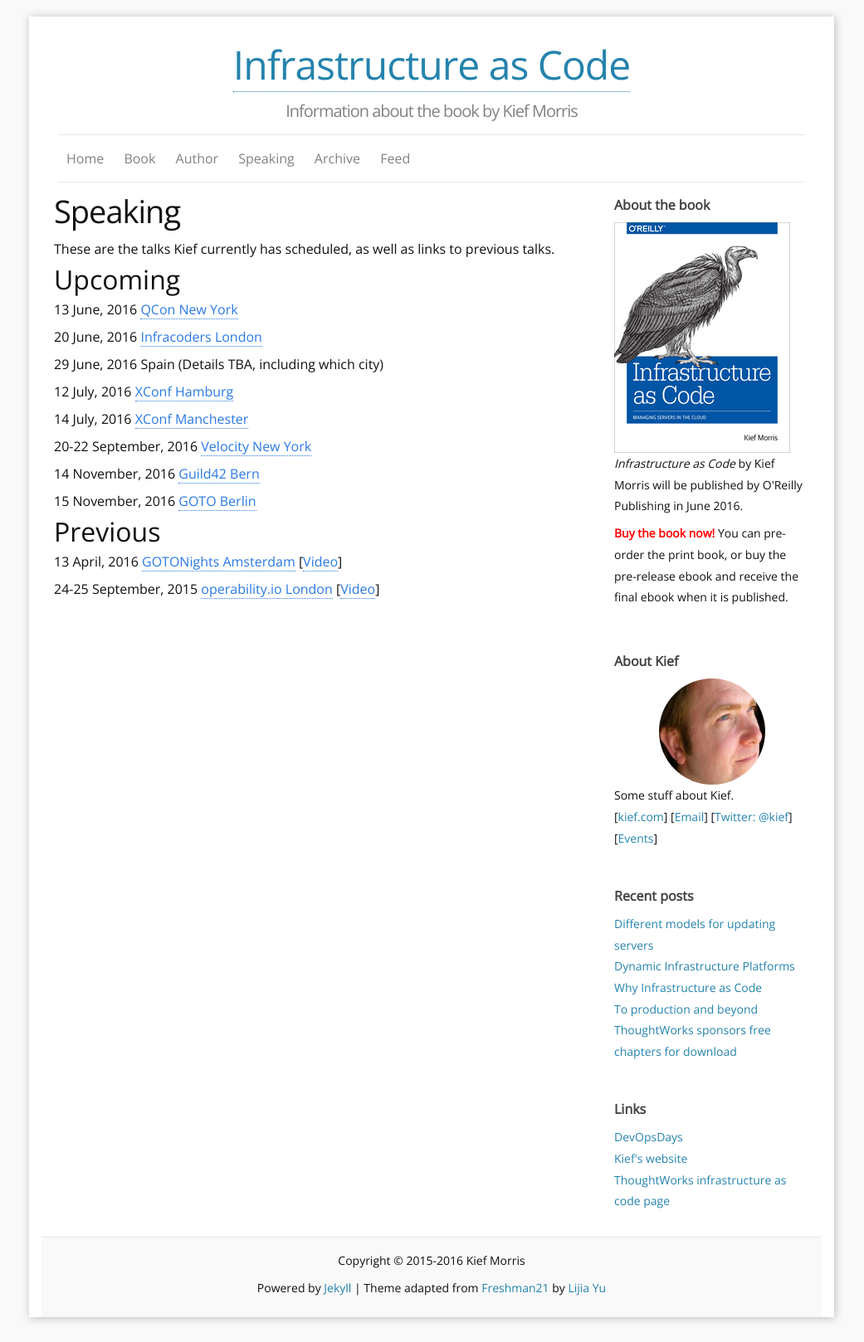
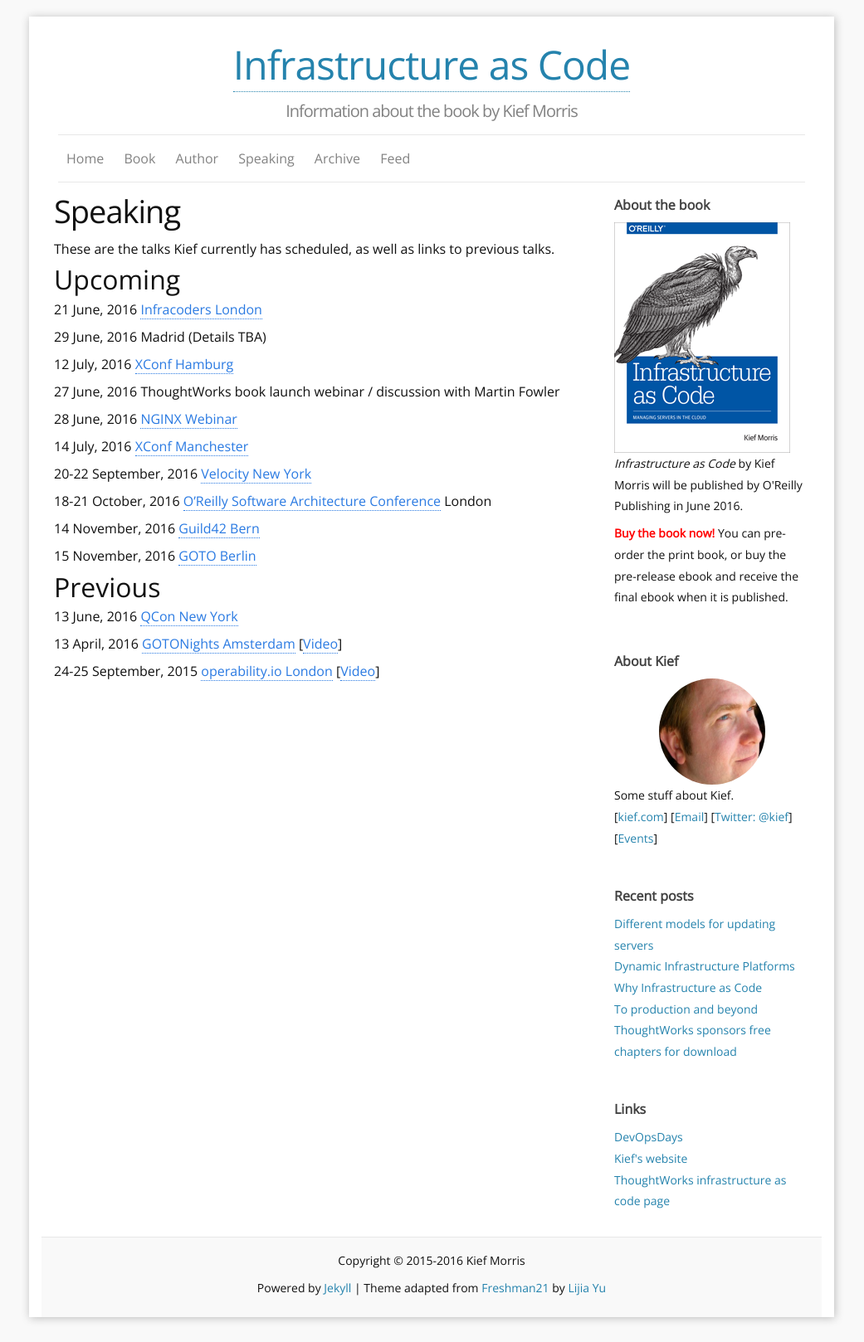
Before and after one commit to kief/infrastructure-as-code.com, a Jekyll site: the page built from 30-speaking.md, in a window 1280 px wide. Shown: the whole page at 83% size, without its empty margins (120-1161 px from the left). Built offline with Jekyll 4.4.1, drawn with Linux system fonts in a browser that asks for light colours; comment, search, counter and statistics services are not loaded.

Commit message:
Updated speaking schedule

```diff
--- a/30-speaking.md
+++ b/30-speaking.md
@@ -8,23 +8,30 @@
 
 ## Upcoming
 
-13 June, 2016 [QCon New York](https://qconnewyork.com/ny2016/presentation/implementing-infrastructure-code)
+21 June, 2016 [Infracoders London](http://www.meetup.com/Infracoders-London/events/231184765/)
 
-20 June, 2016 [Infracoders London](http://www.meetup.com/Infracoders-London/events/231184765/)
-
-29 June, 2016 Spain (Details TBA, including which city)
+29 June, 2016 Madrid (Details TBA)
 
 12 July, 2016 [XConf Hamburg](https://info.thoughtworks.com/Xconf-hamburg-2016.html)
+
+27 June, 2016 ThoughtWorks book launch webinar / discussion with Martin Fowler
+
+28 June, 2016 [NGINX Webinar](https://www.nginx.com/resources/webinars/how-to-adopt-infrastructure-as-code/)
 
 14 July, 2016 [XConf Manchester](https://info.thoughtworks.com/Xconf-Manchester-2016.html)
 
 20-22 September, 2016 [Velocity New York](http://conferences.oreilly.com/velocity/devops-web-performance-ny/public/schedule/detail/51192)
 
+18-21 October, 2016 [O'Reilly Software Architecture Conference](http://conferences.oreilly.com/software-architecture/engineering-business-eu) London
+
 14 November, 2016 [Guild42 Bern](http://guild42.ch/)
 
 15 November, 2016 [GOTO Berlin](http://gotocon.com/berlin-2016/)
 
+
 ## Previous
+
+13 June, 2016 [QCon New York](https://qconnewyork.com/ny2016/presentation/implementing-infrastructure-code)
 
 13 April, 2016 [GOTONights Amsterdam](http://www.meetup.com/GOTO-Nights-Amsterdam/events/228863905/) [[Video](https://www.youtube.com/watch?v=Lifb3TovNtY)]
 
```
Also changed, not shown: _posts/2016-05-20-infrastructure-platform.md (+1 -1 lines), _posts/2016-05-25-infra-tool-requirements.md (added, +12 -0 lines), _posts/2016-05-25-infra-tool-types.md (added, +116 -0 lines), images/lego-wrong-tool.jpg (added), images/toyota-assembly-line.jpg (added).
